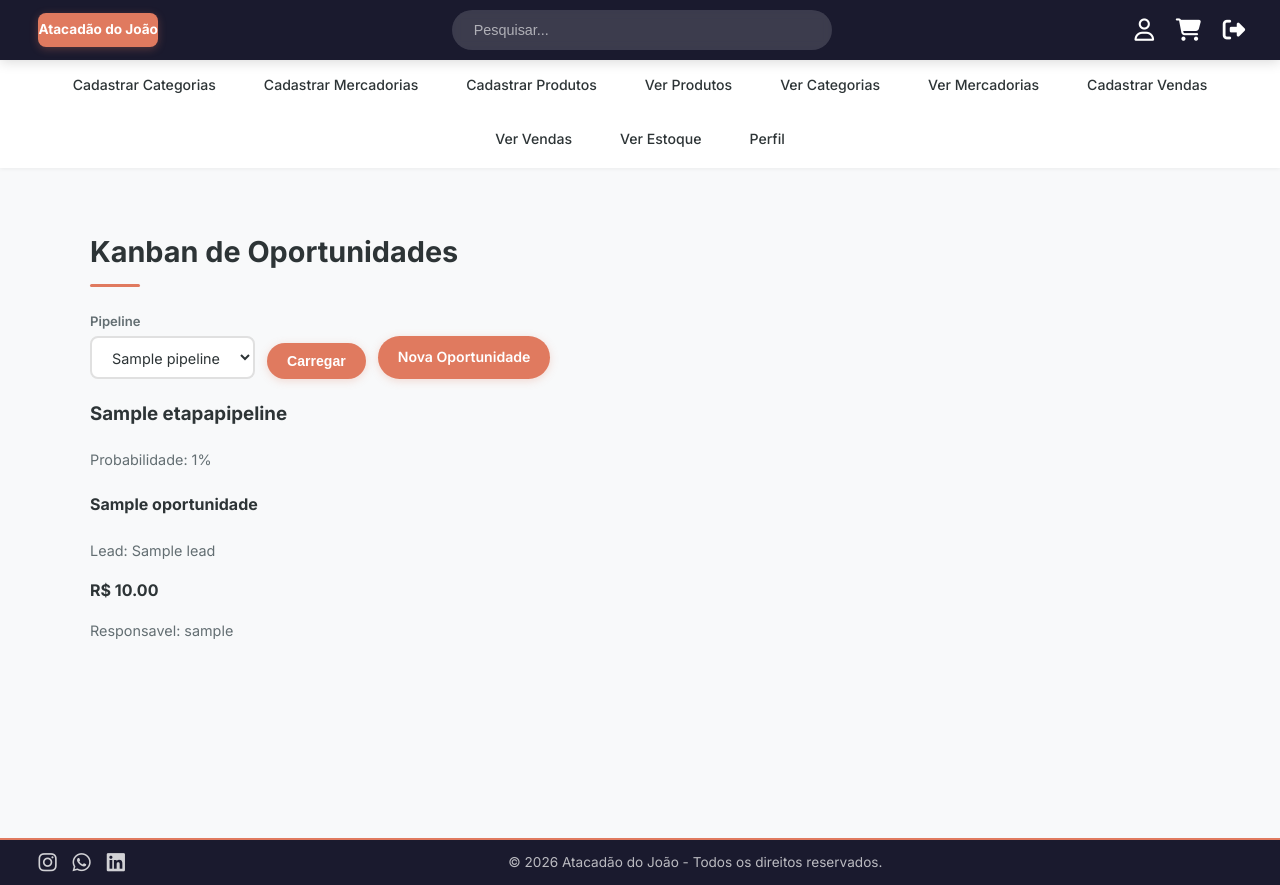
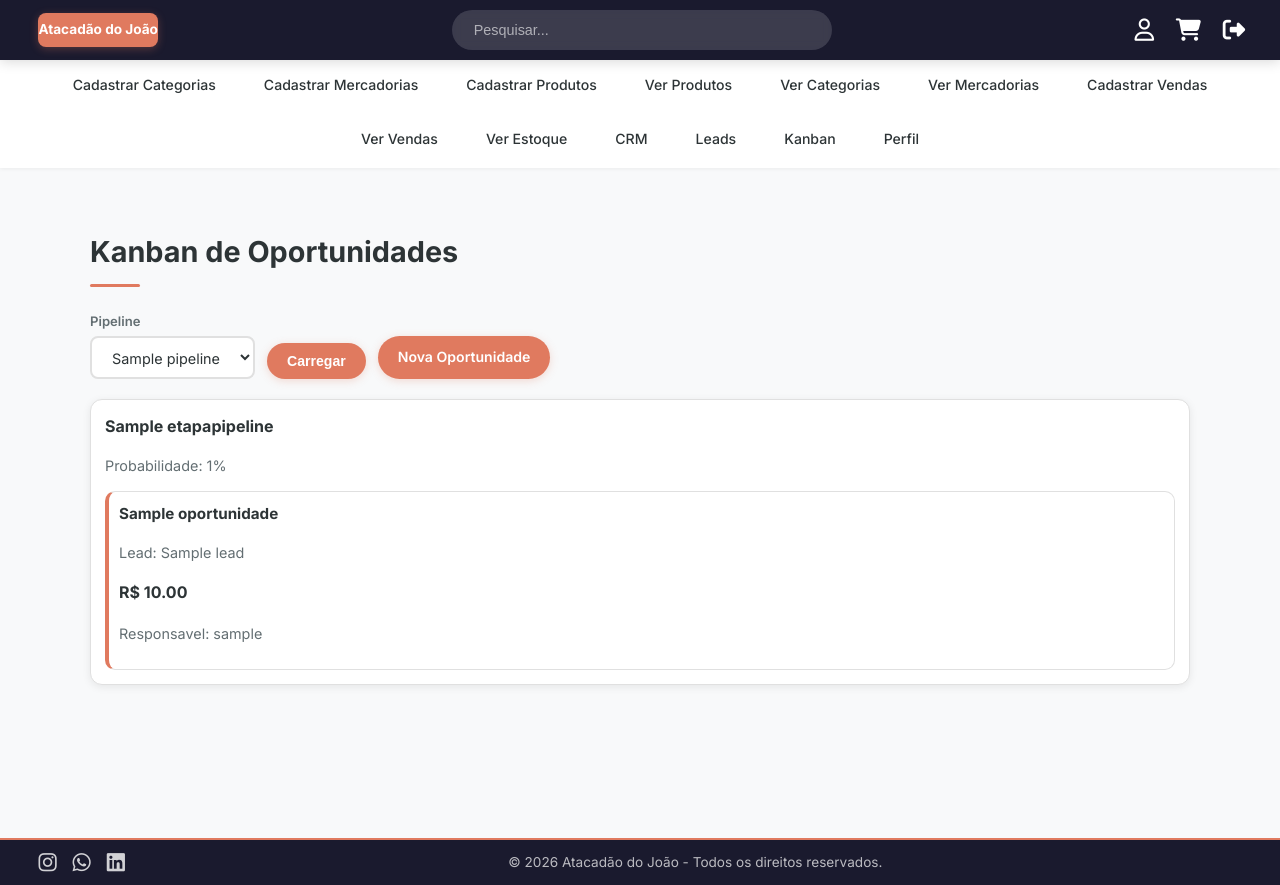
Before and after one commit to JoaoOtavio13/Vendas, a Django app: page /crm/kanban/ in a window 1280 px wide. Run offline with Django 5.2, Linux system fonts and the light colour scheme; a user stored in the database is signed in; tables that the repository leaves empty hold one stand-in row (values such as "Sample post").

Commit message:
feat: add CRM navigation links and Kanban board styles
- Add CRM, Leads, and Kanban navigation links to base template for admin users
- Add Kanban board CSS grid layout styles for pipeline opportunity cards

```diff
--- a/Vendas/static/Vendas/css/style.css
+++ b/Vendas/static/Vendas/css/style.css
@@ -831,6 +831,41 @@ select.form-control {
     color: var(--muted);
 }
 
+/* ========== CRM KANBAN ========== */
+.crm-kanban {
+    display: grid;
+    grid-template-columns: repeat(auto-fit, minmax(240px, 1fr));
+    gap: 16px;
+    align-items: start;
+}
+
+.crm-column {
+    background: var(--card);
+    border: 1px solid var(--line);
+    border-radius: var(--radius);
+    box-shadow: var(--shadow);
+    padding: 14px;
+}
+
+.crm-column h3 {
+    margin: 0 0 6px;
+    font-size: 1rem;
+}
+
+.crm-ticket {
+    background: #fff;
+    border: 1px solid var(--line);
+    border-left: 4px solid var(--accent);
+    border-radius: 10px;
+    padding: 10px;
+    margin-top: 10px;
+}
+
+.crm-ticket h4 {
+    margin: 0 0 6px;
+    font-size: 0.95rem;
+}
+
 /* ========== ANIMATIONS ========== */
 @keyframes fadeInUp {
     from {
--- a/Vendas/templates/html/base.html
+++ b/Vendas/templates/html/base.html
@@ -35,6 +35,9 @@
             <a href="/venda/criar/">Cadastrar Vendas</a>
             <a href="/vendas/">Ver Vendas</a>
             <a href="/estoque/">Ver Estoque</a>
+            <a href="/crm/">CRM</a>
+            <a href="/crm/leads/">Leads</a>
+            <a href="/crm/kanban/">Kanban</a>
             <a href="/perfil/">Perfil</a>
         {% elif user.is_authenticated %}
             <a href="/">Início</a>
```
